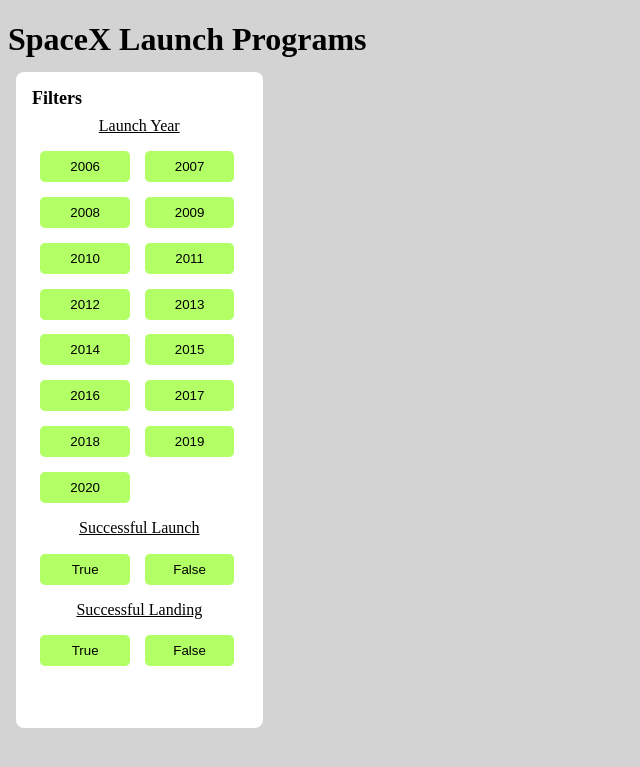
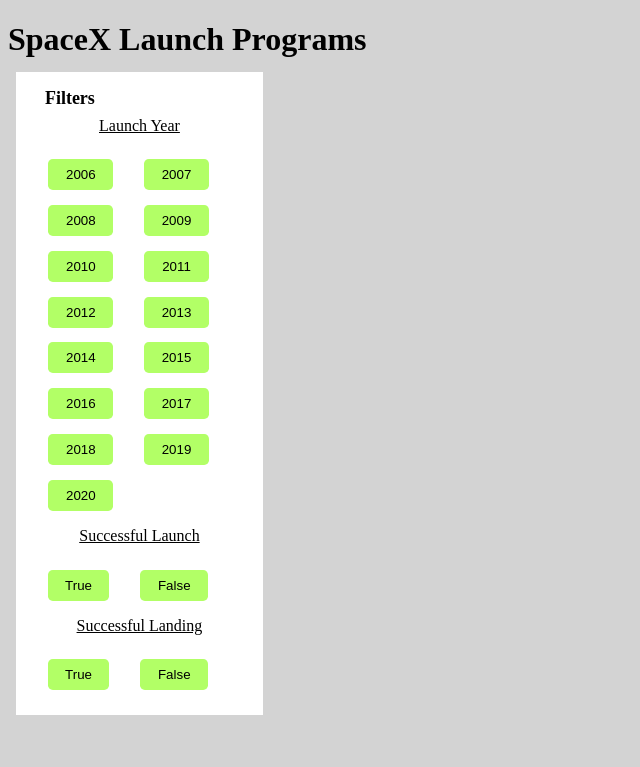
Before and after one commit to shikha7013/spacex_launch_program, a PHP site: page /index.html in a window 1280 px wide. Shown: the top 767 px of the page, without its empty margins (0-640 px from the left). Run offline with PHP 8.4, Linux system fonts and the light colour scheme.

Commit message:
Updated UI

```diff
--- a/index.html
+++ b/index.html
@@ -8,14 +8,15 @@
 
 </head>
 <body onload="getSpacedata()">
-
+    <div class="header">
         <h1>SpaceX Launch Programs
         </h1>
-        <div class="container-parent">
+        </div>
+        <div class="row">
             <div class="side-menu">
-                <section style="font-weight: bold; font-size: large;">Filters</section>
-                <div class="type">Launch Year</div>
-                <table >
+                <section style="font-weight: bold; font-size: large; margin-left:6%;">Filters</section>
+                <p class="type">Launch Year</p>
+                <table class="table" >
                     <tr>
                         <td>
                             <button value="2006" onclick="getYeardata(this)">2006</button>
@@ -79,12 +80,8 @@
 
                     </tr>
                 </table>
-
-
-
-
-                <div class="type">Successful Launch</div>
-                <table>
+                <p class="type">Successful Launch</p>
+                <table class="table">
                     <tr>
                         <td>
                             <button value="true" onclick="getLaunchdata(this)">True</button>
@@ -94,8 +91,8 @@
                         </td>
                     </tr>
                 </table>
-                <div class="type">Successful Landing</div>
-                <table>
+                <p class="type">Successful Landing</p>
+                <table class="table">
                     <tr>
                         <td>
                             <button  value="true" onclick="getLanddata(this)">True</button>
--- a/script.js
+++ b/script.js
@@ -151,18 +151,13 @@ function createDatacard(data){
     var ly = document.createElement("p")
     var slaunch = document.createElement("p")
     var sland = document.createElement("p")
-    div.style["backgroundColor"] = "white"
-    div.style["width"] = "17vw"
-    div.style["height"] = "65vh"
-    div.style["padding"] = "1rem"
-    img.style["backgroundColor"] = "lightgray"
-    div.style["marginTop"]="0.5rem"
-    div.style["borderRadius"]="1rem"
+    div.classList.add("data-card")
+    img.classList.add("responsive-img")
     sland.innerHTML = `<b>Successful Landing: </b>` + data["rocket"]["first_stage"]["cores"][0]["land_success"]
     slaunch.innerHTML = `<b>Successful Launch: </b>` + data["launch_success"]
     ly.innerHTML = `<b>Launch Year: </b>` + data.launch_year
     p.style["fontWeight"] = "bold"
-    p.style["color"] = "gray"
+    p.style["color"] = "blue"
     text.innerHTML = `<b>Mission Ids:</b>`;
     li.innerHTML = data["mission_ids"]
     ul.appendChild(li)
--- a/style.css
+++ b/style.css
@@ -1,31 +1,82 @@
-.container-parent{
-    display:flex;
-    justify-content: space-evenly;
+.row div{
+   float:left;
+
     position:relative;
     top:-1rem;
 }
+  /* * {
+  box-sizing: border-box;
+}    */
 body{
     background-color:lightgrey;
 
 }
+
 .side-menu{
      width:17%;
     background-color: white;
     padding:1rem;
     margin-top:0.5rem;
     margin-left: 0.5rem;
-    height:78vh;
-    border-radius: 0.5rem;
+    height:fix-content;
+    border-radius: 0rem;
+}
+.data-card{
+background-color:white;
+width:21%;
+height:fix-content;
+padding:1rem;
+margin-top:0.5rem;
+border-radius:1rem;
+}
+#main-content{
+
+    width:80%;
+    margin-top:1rem;
+
 }
 .type{
     text-align: center;
     text-decoration: underline;
     margin-top: 0.5rem;
 }
+@media screen and (max-width: 700px) {
+  /* For mobile phones: */
+.side-menu{
+    width:87%;
+    margin-right: 3%;
+     margin-left: 0.8rem;
+}
+.data-card{
+    width:100%;
+   margin-right: 3%;
+   margin-left:3%;
+}
+#main-content{
+    width:100%;
+    margin-top: 1.5rem;
+}
+p section{
+    font-size:150%;
+}
+}
+
+td{
+    text-align:center;
+}
+.responsive-img{
+    background-color: lightgrey;
+    width:98%;
+    height:auto;
+}
+
+.table{
+    width:90%
+}
 button{
     background-color:#B2FF66;
     border-radius:0.3rem;
-    width:7vw;
+    width:80%;
     padding:0.5rem ;
     border:0 red
 
@@ -48,8 +99,3 @@ table{
 td{
     padding:0.4rem;
 }
-#main-content{
-
-    width:80%;
-
-}
```
